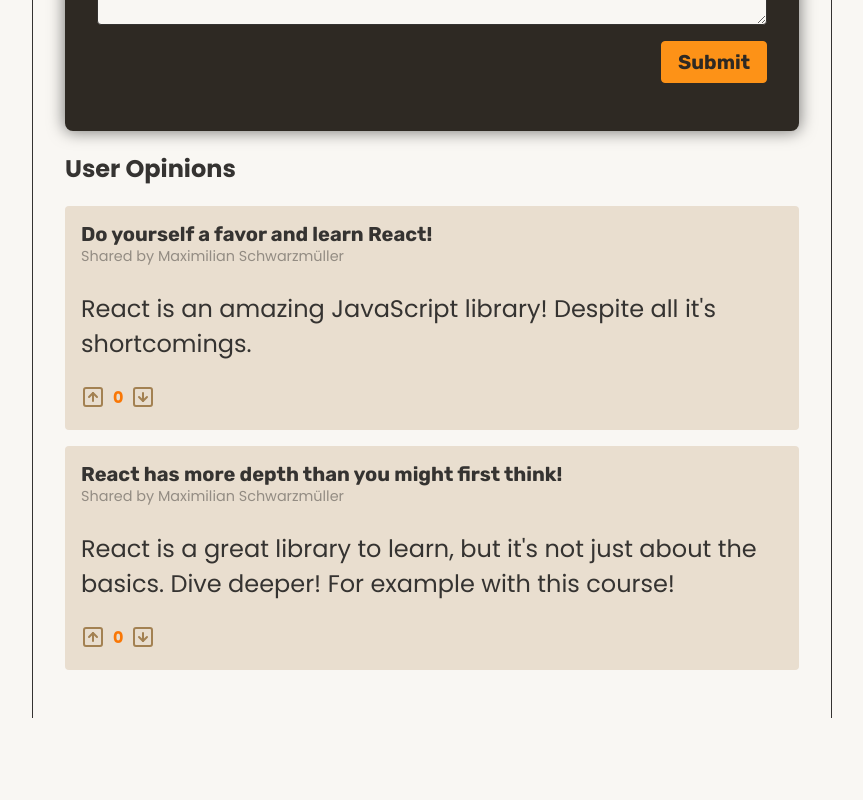
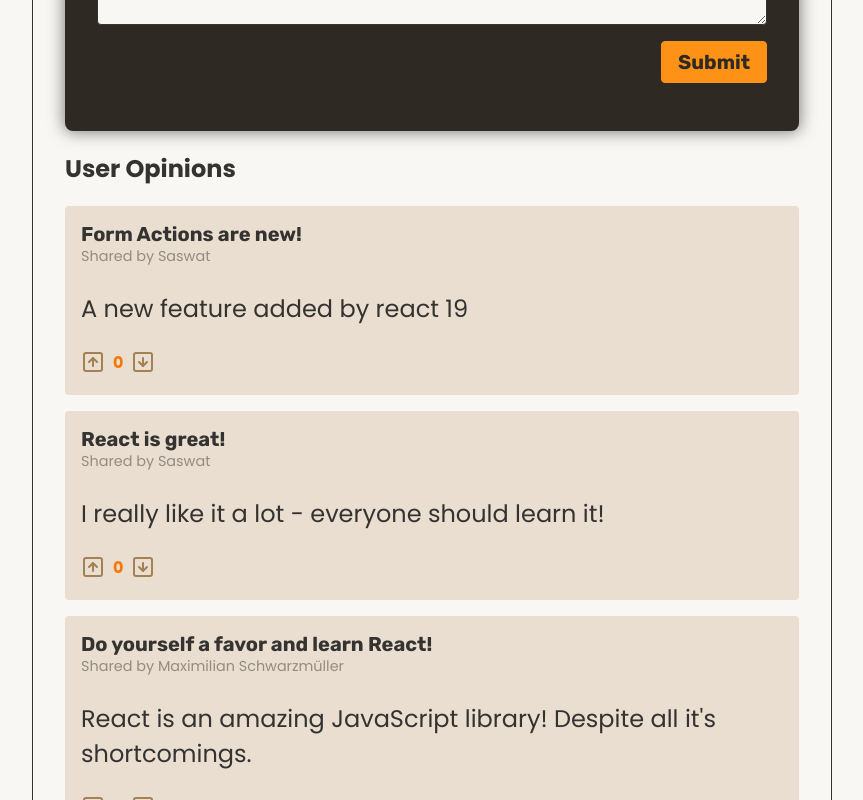
Before and after one commit to Saswat7101/React-Advance-FormActions-Demo, a React (Vite) app: page / in a window 1280 px wide. Shown: the part 579-1379 px from the top of the page, without its empty margins (208-1071 px from the left). Before the commit the page ends 1345 px from the top, so only its background shows below. Built offline with nearby package versions, Linux system fonts and the light colour scheme; data requests are answered from the project's data file.

Commit message:
updating the UI with useFormStatus()

```diff
--- a/backend/db.json
+++ b/backend/db.json
@@ -1,5 +1,19 @@
 {
   "opinions": [
+    {
+      "id": 1767934651413,
+      "votes": 0,
+      "userName": "Saswat",
+      "title": "Form Actions are new!",
+      "body": "A new feature added by react 19"
+    },
+    {
+      "id": 1767931975005,
+      "votes": 0,
+      "userName": "Saswat",
+      "title": "React is great!",
+      "body": "I really like it a lot - everyone should learn it!"
+    },
     {
       "id": 1,
       "userName": "Maximilian Schwarzmüller",
--- a/src/components/NewOpinion.jsx
+++ b/src/components/NewOpinion.jsx
@@ -1,6 +1,7 @@
 import { use, useActionState } from "react";
 
 import { OpinionsContext } from "../store/opinions-context";
+import Submit from "./Submit";
 
 export function NewOpinion() {
   const { addOpinion } = use(OpinionsContext);
@@ -87,9 +88,7 @@
           </ul>
         )}
 
-        <p className="actions">
-          <button type="submit">Submit</button>
-        </p>
+        <Submit />
       </form>
     </div>
   );
--- /dev/null
+++ b/src/components/Submit.jsx
@@ -0,0 +1,13 @@
+import { useFormStatus } from "react-dom";
+
+export default function Submit() {
+  const { pending } = useFormStatus();
+
+  return (
+    <p className="actions">
+      <button type="submit" disabled={pending}>
+        {pending ? "Submitting..." : "Submit"}
+      </button>
+    </p>
+  );
+}
```
